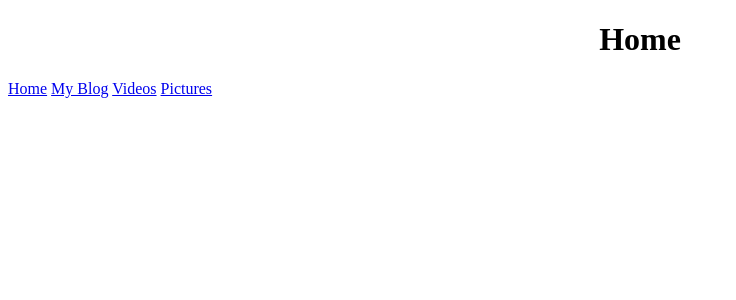
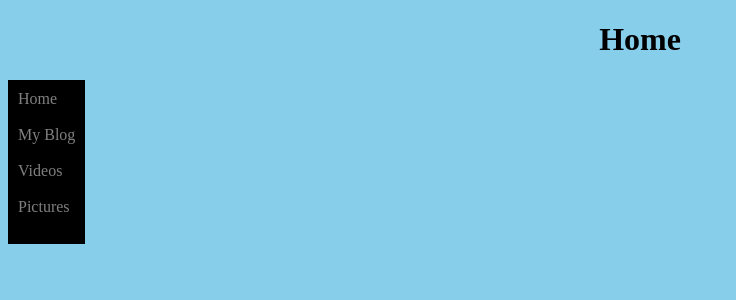
Before and after one commit to pjht/pjht.github.io, a Jekyll site: the page built from index.html, in a window 1280 px wide. Shown: the top 300 px of the page, without its empty margins (0-736 px from the left). Built offline with Jekyll 4.4.1, drawn with Linux system fonts in a browser that asks for light colours.

Commit message:
Move links to navbar

```diff
--- a/_layouts/default.html
+++ b/_layouts/default.html
@@ -6,10 +6,22 @@
 </head>
 <body>
   <h1 class="title">{{page.title}}</h1>
-  <a href="/">Home</a>
-  <a href="/blog">My Blog</a>
-  <a href="/videos">Videos</a>
-  <a href="/pics">Pictures</a>
-  {{content}}
+  <nav>
+    <a class="nav" href="/">Home</a>
+    <br>
+    <br>
+    <a class="nav" href="/blog">My Blog</a>
+    <br>
+    <br>
+    <a class="nav" href="/videos">Videos</a>
+    <br>
+    <br>
+    <a class="nav" href="/pics">Pictures</a>
+    <br>
+    <br>
+  </nav>
+  <section>
+    {{content}}
+  </section>
 </body>
 </html>
--- a/styles/main.css
+++ b/styles/main.css
@@ -1,3 +1,25 @@
+body {
+  background-color: skyblue;
+}
+
 .title {
   text-align: center;
 }
+
+section {
+  min-width: 400px;
+  float: left;
+}
+
+nav {
+  float: left;
+  max-width: 200px;
+  background-color: black;
+  padding: 10px;
+  margin-right: 100px;
+}
+
+.nav {
+  color: gray;
+  text-decoration: none;
+}
```
